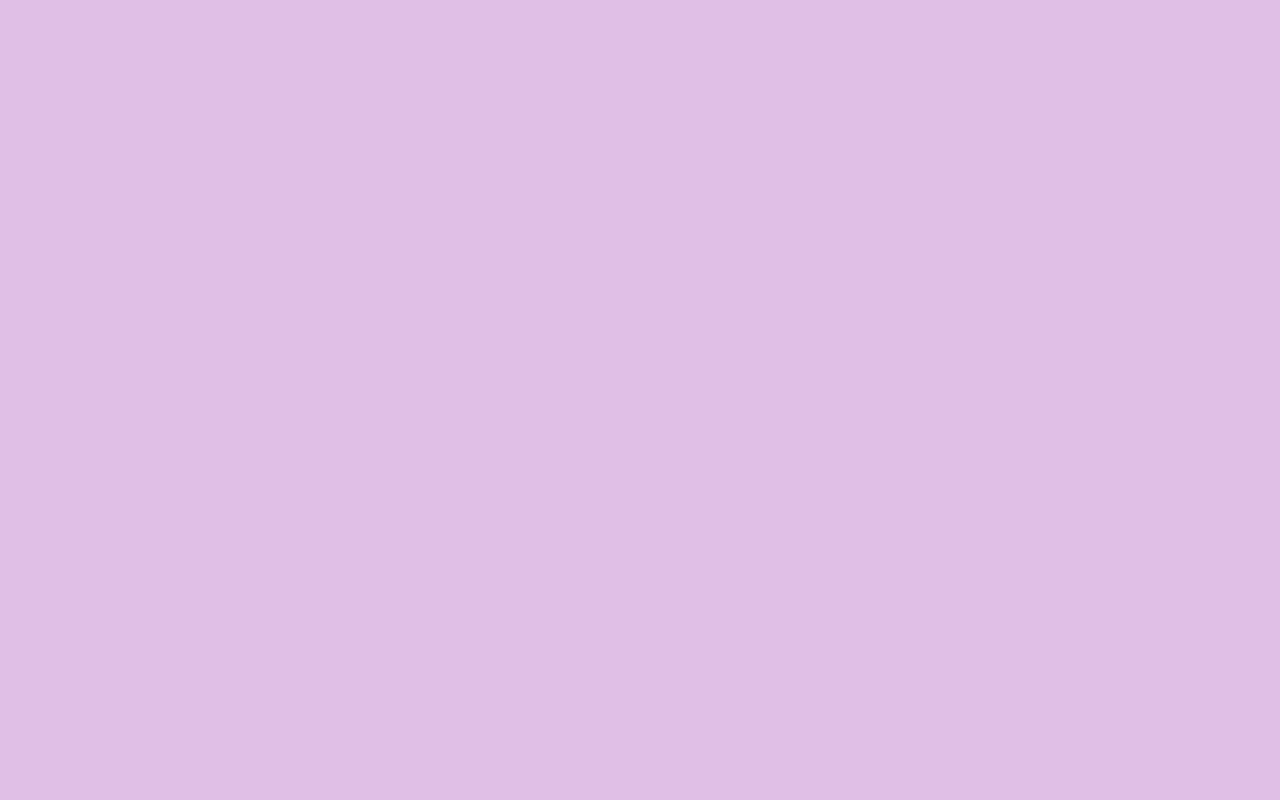
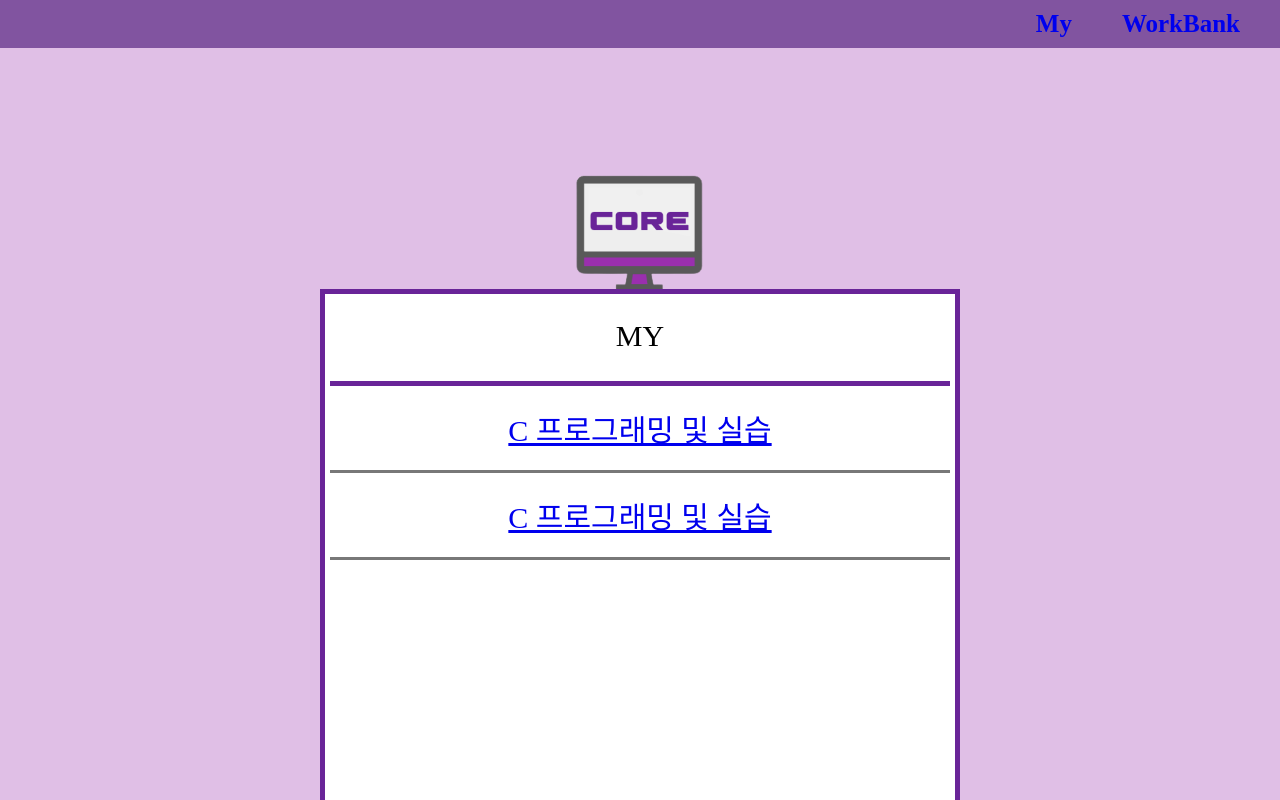
Before and after one commit to Happhee/CORE, a React (Create React App) app in the folder core/: page /teacher/my in a window 1280 px wide. Shown: the top 800 px of the page. Built offline with nearby package versions, Linux system fonts and the light colour scheme.

Commit message:
[ADD] 페이지이동 구현완료

```diff
--- a/core/src/App.js
+++ b/core/src/App.js
@@ -7,6 +7,9 @@ import Login from './components/Login';
 import SignUp from './components/SignUp'
 import ClassRoom from './components/ClassRoom';
 import MainPage from './components/MainPage';
+import My from './components/My';
+import WorkBank from './teacher/components/WorkBank';
+import FeedBank from './student/components/FeedBank';
 
 
 import { BrowserRouter as Router, Route, Switch, Link, Redirect } from 'react-router-dom';
@@ -38,6 +41,9 @@ function App(props) {
           <Route path='/signup' render={(props) => <SignUp {...props} />} />
           <Route exact path='/classroom/:mode' render={(props) => <ClassRoom {...props} />} />
           <Route exact path='/mainpage/:mode/:page' render={(props) => <MainPage {...props} />} />
+          <Route exact path='/:mode/my' render={(props) => <My {...props} />} />
+          <Route exact path='/:mode/workbank' render={(props) => <WorkBank {...props} />} />
+          <Route exact path='/:mode/feedbank' render={(props) => <FeedBank {...props} />} />
         </Switch>
 
         {/* 온니 시작 */}
--- a/core/src/components/ClassRoom.js
+++ b/core/src/components/My.js
@@ -6,7 +6,7 @@ import { Link } from 'react-router-dom';
 import Toolbar from './Toolbar';
 
 //로그인 성공 후 페이지 -> 서버로부터 강의실리스트를 가져와야함
-function ClassRoom({ match, history }) {
+function My({ match, history }) {
     let toolbar = [
         { id: 1, title: 'My', link: '/teacher/my' },
         { id: 2, title: 'WorkBank', link: '/teacher/workbank' }];
@@ -27,7 +27,7 @@ function ClassRoom({ match, history }) {
         toolbar[1].link = '/student/feedbank';
 
     }
-    console.log('강의실렌더링');
+    console.log('내정보 렌더링 ');
 
 
     return (
@@ -39,13 +39,13 @@ function ClassRoom({ match, history }) {
                 <div className="content">
                     {/* 회원가입 타이틀  */}
                     <div className="title_box">
-                        <span>나의 강의실</span>
+                        <span>MY</span>
                     </div>
-                    <div className="title_box">
+                    <div className="click_box">
 
                         <Link to={`../../mainpage/${mode}/${startpage}`}>C 프로그래밍 및 실습</Link>
                     </div>
-                    <div className="title_box">
+                    <div className="click_box">
 
                         <Link to={`../../mainpage/${mode}/${startpage}`}>C 프로그래밍 및 실습</Link>
                     </div>
@@ -57,4 +57,4 @@ function ClassRoom({ match, history }) {
 
 };
 
-export default ClassRoom;
+export default My;
--- a/core/src/css/ClassRoom.css
+++ b/core/src/css/ClassRoom.css
@@ -11,6 +11,7 @@ body{
     padding-bottom: 20%;
 }
 .content{
+    background-color: white;
     box-sizing: border-box;
     width: 50%;
     border: solid #692498 5px;
@@ -32,13 +33,13 @@ body{
 
 
 }
-.input_box{
+.click_box{
     display: grid;
-    grid-template-columns: 15% 45%;
     grid-column: 1/4;
     margin-top: 20px;
-    margin-bottom: 20px;
-    font-size: 20px;
+    padding-bottom: 20px;
+    font-size: 30px;
+    border-bottom:  solid #787878 3px;
     justify-content: center;
 
 }
--- a/core/src/css/Login.css
+++ b/core/src/css/Login.css
@@ -10,6 +10,8 @@ body{
     flex-direction: column;
 }
 .input_content{
+    background-color: white;
+
     box-sizing: border-box;
     width: 50%;
     border: solid #692498 5px;
--- /dev/null
+++ b/core/src/student/components/FeedBank.js
@@ -0,0 +1,14 @@
+import '../css/WorkBook.css'
+import React from 'react';
+
+function FeedBank() {
+
+    return (
+        <div>
+            <p>FeedBank</p>
+        </div>
+    );
+
+}
+
+export default FeedBank;
--- /dev/null
+++ b/core/src/teacher/components/WorkBank.js
@@ -0,0 +1,16 @@
+import '../css/FeedBack.css'
+import React from 'react';
+
+function WorkBank() {
+    console.log('워크뱅크렌더');
+
+
+    return (
+        <div>
+            <h1>WorkBank</h1>
+        </div>
+    );
+
+}
+
+export default WorkBank;
```
Also changed, not shown: core/src/css/My.css (added).
